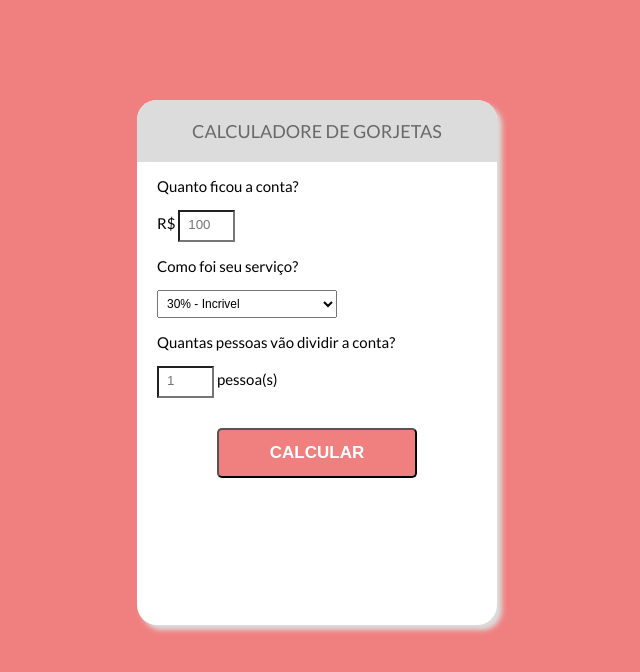
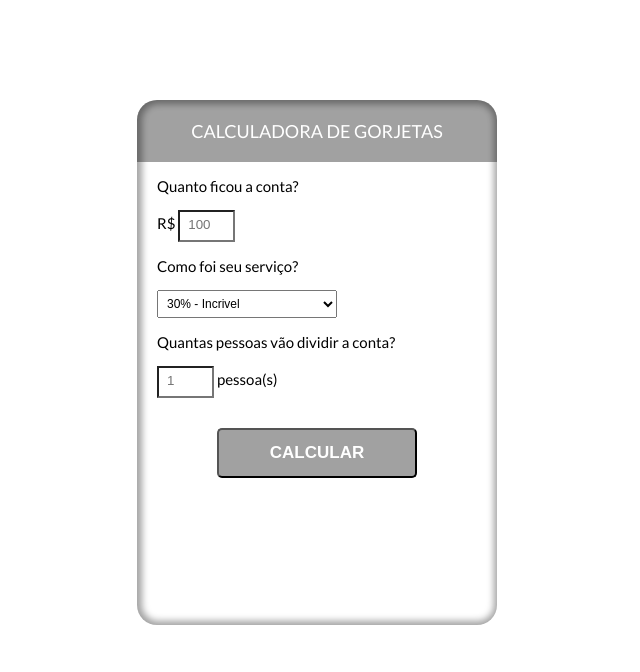
Before and after one commit to marcosoliveira253/Calculador-gorjetas, a plain HTML site: page index.html in a window 1280 px wide. Shown: the whole page, without its empty margins (323-963 px from the left). Drawn offline with Linux system fonts and the light colour scheme.

Commit message:
atualização de cores no container .

```diff
--- a/index.html
+++ b/index.html
@@ -5,14 +5,14 @@
     <meta http-equiv="X-UA-Compatible" content="IE=edge">
     <meta name="viewport" content="width=device-width, initial-scale=1.0">
     <link rel="stylesheet" href="style.css">
-    <title>Calculador de gorjetas</title>
+    <title>Calculadora de gorjetas</title>
 
 
 </head>
 <body>
     <div id="container">
         <div>
-            <h1 class="title">Calculadore de gorjetas</h1>
+            <h1 class="title">Calculadora de gorjetas</h1>
         </div>
         <div>
             <form class="tipsForm" id="tipsForm">
--- a/style.css
+++ b/style.css
@@ -3,13 +3,14 @@
 
 
 :root {
-    --primary-color: lightcoral;
+    --primary-color:  rgba(0,0,0,0.37);;
     --secondary-color: Dimgrey;
     --tertiary-color: Gainsboro;
+    --quaternary-color: #ffffff;
 }
 
 body {
-    background-color: var(--primary-color);
+    background-color: var(--quaternary-color);
     font-size: 15px;
     font-family: 'Lato', sans-serif;
 }
@@ -18,12 +19,14 @@ body {
     width: 360px;
     margin: 100px auto;
     background: #ffff;
-    box-shadow: 5px 5px 5px var(--tertiary-color);
+    -webkit-box-shadow: inset 1px 0px 7px 4px rgba(0,0,0,0.37);
+    -moz-box-shadow: inset 1px 0px 7px 4px rgba(0,0,0,0.37);
+    box-shadow: inset 1px 0px 7px 4px rgba(0,0,0,0.37);
     border-radius: 20px;
 }
 .title {
-    background: var(--tertiary-color);
-    color: var(--secondary-color);
+    background: var(--primary-color);
+    color: var(--quaternary-color);
     padding: 20px;
     text-transform: uppercase;
     font-size: 18px;
```
